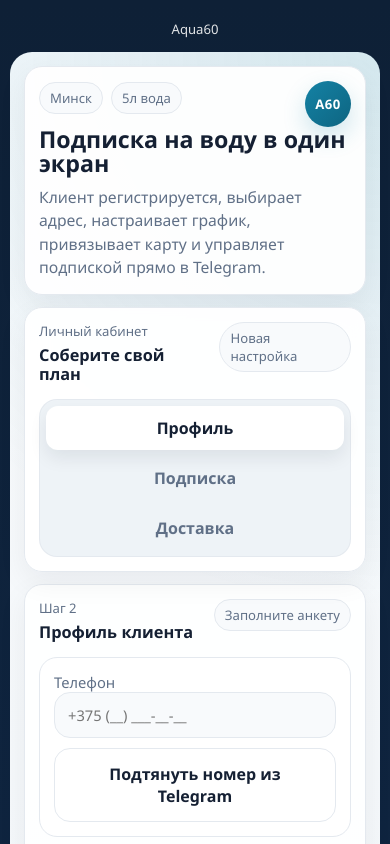
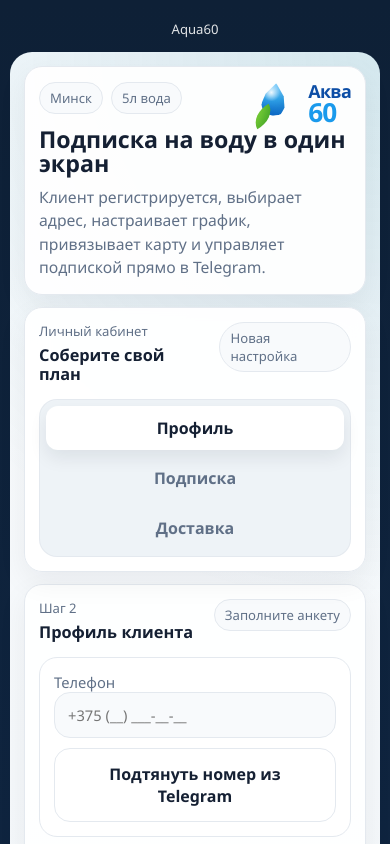
Before and after one commit to gdaniil925/aqua60, a Next.js app in the folder apps/web/: page /survey in a window 390 px wide. Shown: the top 844 px of the page. Built offline with nearby package versions, Linux system fonts and the light colour scheme.

Commit message:
Replace placeholder mark with Aqua60 brand lockup

```diff
--- a/apps/web/app/globals.css
+++ b/apps/web/app/globals.css
@@ -818,31 +818,88 @@ select {
   gap: 14px;
 }
 
-.demo-brand-mark,
-.cabinet-logo,
-.empty-state-icon {
+.brand-lockup {
   display: inline-flex;
   align-items: center;
-  justify-content: center;
-  border-radius: 999px;
-  color: white;
+  gap: 10px;
+}
+
+.brand-symbol {
+  position: relative;
+  width: 52px;
+  height: 52px;
+  flex-shrink: 0;
+}
+
+.brand-drop {
+  position: absolute;
+  left: 12px;
+  top: 2px;
+  width: 28px;
+  height: 38px;
+  border-radius: 60% 60% 65% 65% / 72% 72% 38% 38%;
+  transform: rotate(8deg);
+  background:
+    radial-gradient(circle at 35% 30%, rgba(255, 255, 255, 0.9), transparent 32%),
+    linear-gradient(180deg, #8dd6ff 0%, #34a8eb 45%, #0e6fcf 100%);
+  box-shadow:
+    inset -4px -8px 10px rgba(0, 74, 153, 0.22),
+    0 10px 18px rgba(24, 109, 173, 0.18);
+  clip-path: polygon(50% 0%, 88% 36%, 98% 70%, 86% 93%, 50% 100%, 15% 93%, 0% 70%, 12% 36%);
+}
+
+.brand-leaf {
+  position: absolute;
+  left: 0;
+  bottom: 2px;
+  width: 26px;
+  height: 20px;
+  border-radius: 100% 0 100% 0;
+  transform: rotate(-28deg);
+  background: linear-gradient(135deg, #8bd73b 0%, #3ea929 100%);
+  box-shadow: inset -2px -3px 6px rgba(42, 123, 31, 0.2);
+}
+
+.brand-wordmark {
+  display: grid;
+  gap: 0;
+  line-height: 0.94;
+}
+
+.brand-wordmark strong,
+.brand-wordmark span {
+  display: block;
   font-weight: 800;
-  letter-spacing: 0.04em;
-  background: linear-gradient(135deg, var(--brand) 0%, var(--brand-dark) 100%);
-  box-shadow: 0 10px 24px rgba(20, 130, 165, 0.2);
-}
-
-.demo-brand-mark {
-  width: 54px;
-  height: 54px;
-  flex-shrink: 0;
-}
-
-.cabinet-logo,
-.empty-state-icon {
+  letter-spacing: -0.04em;
+  color: #0d4ea6;
+}
+
+.brand-wordmark strong {
+  font-size: 1.32rem;
+}
+
+.brand-wordmark span {
+  font-size: 1.95rem;
+  color: #1a9aec;
+}
+
+.brand-lockup-compact .brand-symbol,
+.brand-lockup-empty .brand-symbol {
   width: 46px;
   height: 46px;
-  font-size: 0.9rem;
+}
+
+.brand-lockup-compact .brand-drop,
+.brand-lockup-empty .brand-drop {
+  left: 10px;
+  width: 24px;
+  height: 33px;
+}
+
+.brand-lockup-compact .brand-leaf,
+.brand-lockup-empty .brand-leaf {
+  width: 22px;
+  height: 17px;
 }
 
 .demo-title {
@@ -1573,10 +1630,28 @@ select {
     align-items: center;
   }
 
-  .demo-brand-mark {
+  .brand-symbol {
     width: 46px;
     height: 46px;
-    font-size: 0.82rem;
+  }
+
+  .brand-drop {
+    left: 10px;
+    width: 24px;
+    height: 33px;
+  }
+
+  .brand-leaf {
+    width: 22px;
+    height: 17px;
+  }
+
+  .brand-wordmark strong {
+    font-size: 1.12rem;
+  }
+
+  .brand-wordmark span {
+    font-size: 1.64rem;
   }
 
   .demo-card-head,
--- a/apps/web/app/survey/page.tsx
+++ b/apps/web/app/survey/page.tsx
@@ -401,8 +401,15 @@ export default function SurveyPage() {
                   <StatusPill>Минск</StatusPill>
                   <StatusPill>5л вода</StatusPill>
                 </div>
-                <div className="demo-brand-mark" aria-hidden="true">
-                  <span>A60</span>
+                <div className="brand-lockup brand-lockup-hero" aria-label="Логотип Аква 60">
+                  <div className="brand-symbol" aria-hidden="true">
+                    <span className="brand-drop" />
+                    <span className="brand-leaf" />
+                  </div>
+                  <div className="brand-wordmark">
+                    <strong>Аква</strong>
+                    <span>60</span>
+                  </div>
                 </div>
               </div>
               <h1 className="demo-title">Подписка на воду в один экран</h1>
@@ -758,7 +765,12 @@ export default function SurveyPage() {
               <>
                 {!subscriptionSaved ? (
                   <div className="demo-card empty-state-card">
-                    <div className="empty-state-icon">A60</div>
+                    <div className="brand-lockup brand-lockup-empty" aria-label="Логотип Аква 60">
+                      <div className="brand-symbol" aria-hidden="true">
+                        <span className="brand-drop" />
+                        <span className="brand-leaf" />
+                      </div>
+                    </div>
                     <h3 className="demo-card-title">Сначала соберите подписку</h3>
                     <p className="demo-muted">
                       Здесь будет личный кабинет клиента: остаток бутылей,
@@ -783,7 +795,12 @@ export default function SurveyPage() {
                               Осталось {plan.bottles - nextDeliveryBottles} бутылей до конца месяца
                             </h3>
                           </div>
-                          <div className="cabinet-logo">A60</div>
+                          <div className="brand-lockup brand-lockup-compact" aria-label="Логотип Аква 60">
+                            <div className="brand-symbol" aria-hidden="true">
+                              <span className="brand-drop" />
+                              <span className="brand-leaf" />
+                            </div>
+                          </div>
                         </div>
                         <p className="demo-muted">
                           Ближайшая доставка: завтра, {selectedSlot}. Курьер привезет{" "}
```
